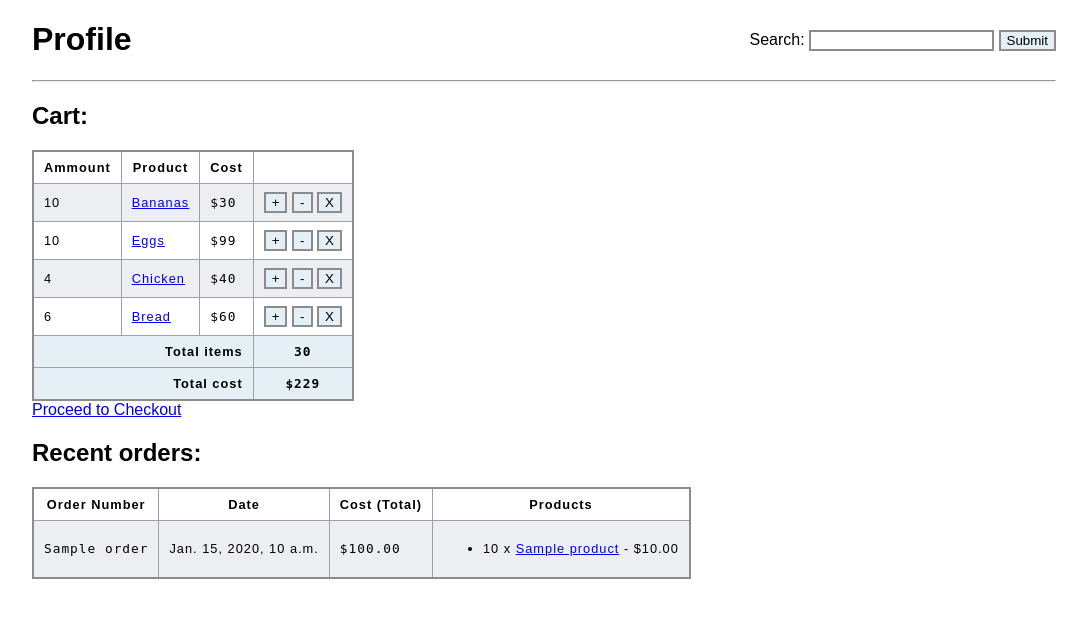
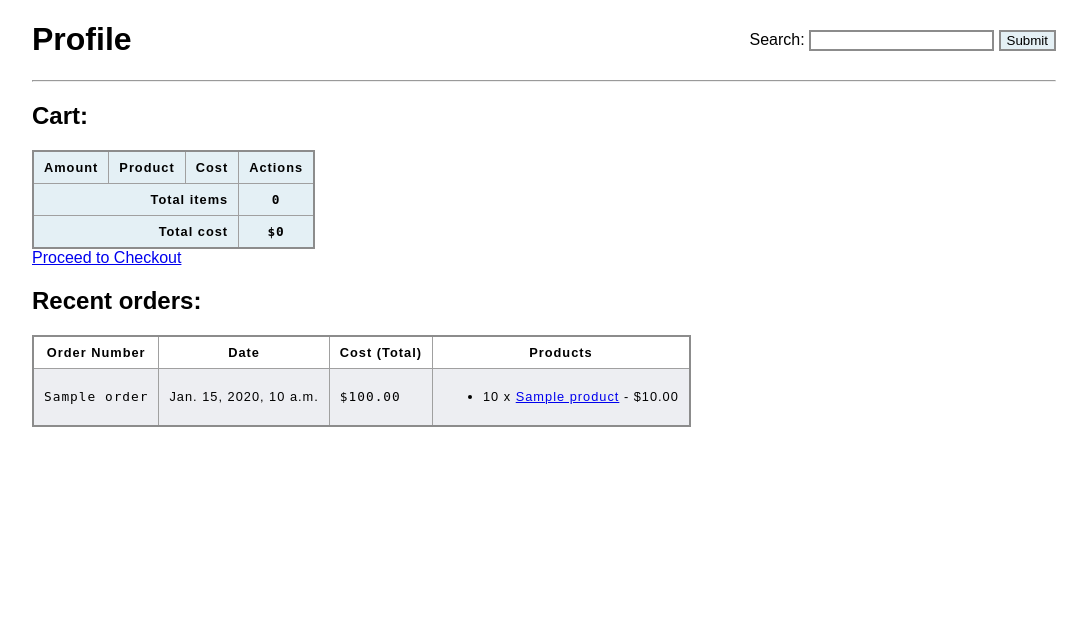
Before and after one commit to ajh123/ua92-get-it-co, a Django app: page /profile/ in a window 1280 px wide. Shown: the part 38-656 px from the top of the page, without its empty margins (96-1183 px from the left). Run offline with Django 5.2, Linux system fonts and the light colour scheme; a user stored in the database is signed in; tables that the repository leaves empty hold one stand-in row (values such as "Sample post").

Commit message:
feat: working cart

```diff
--- a/ecommerce-main/store/static/store/cart.js
+++ b/ecommerce-main/store/static/store/cart.js
@@ -45,9 +45,9 @@ function incItem(name) {
 function decItem(name) {
     let quantity = getItem(name);
     if (quantity == undefined) {
-        quantity = 0;
+        quantity = 1;
     }
-    quantity = Math.max(0, quantity - 1);
+    quantity = Math.max(1, quantity - 1);
     setItem(name, quantity);
 }
 
@@ -62,3 +62,76 @@ function getItems() {
     localStorage.setItem("cart", JSON.stringify(cart));
     return cart;
 }
+
+function renderCart() {
+    let cart = getItems();
+    let table = `
+        <table border='1'>
+            <thead>
+                <tr>
+                    <th>Amount</th>
+                    <th>Product</th>
+                    <th>Cost</th>
+                    <th>Actions</th>
+                </tr>
+            </thead>
+            <tbody>
+    `;
+
+    let totalItems = 0;
+    let totalCost = 0;
+
+    for (let item in cart) {
+        let quantity = cart[item];
+        let cost = getItemCost(item);
+        totalItems += quantity;
+        totalCost += cost * quantity;
+
+        table += `
+            <tr>
+                <td>${quantity}</td>
+                <td><a href="/products/${item}">${item}</a></td>
+                <td><code>$${cost * quantity}</code></td>
+                <td>
+                    <button onclick="incItem('${item}'); renderCart();">+</button>
+                    <button onclick="decItem('${item}'); renderCart();">-</button>
+                    <button onclick="removeItem('${item}'); renderCart();">X</button>
+                </td>
+            </tr>
+        `;
+    }
+
+    table += `
+            </tbody>
+            <tfoot>
+                <tr>
+                    <th scope="row" colspan="3">Total items</th>
+                    <td><code>${totalItems}</code></td>
+                </tr>
+                <tr>
+                    <th scope="row" colspan="3">Total cost</th>
+                    <td><code>$${totalCost}</code></td>
+                </tr>
+            </tfoot>
+        </table>
+    `;
+
+    document.getElementById("cart").innerHTML = table;
+}
+
+// Example function to get the cost of an item
+function getItemCost(item) {
+    return window.prices[item] || 0;
+}
+
+function subbmitItem(item) {
+    const quantity = Number(document.getElementById("quanity").value);
+
+    if (quantity < 1) {
+        alert("Item quanity must be less than 1!")
+    } else {
+        const currQuant = getItem(item) | 0;
+        setItem(item, currQuant + quantity);
+        alert(`${quantity} X ${item} added to cart.`)
+    }
+}
--- a/ecommerce-main/store/templates/store/index.html
+++ b/ecommerce-main/store/templates/store/index.html
@@ -16,7 +16,7 @@
             <nav aria-label="Main navigation">
                 <a href="/">Home</a>
                 <a href="/products">Products</a>
-                <!-- Check if the user is logged in, this condition will be parsed by the backend and the result will be given to the client. -->
+                <!-- Check if the user is logged in, this condition will be parsed by the backend (Django) and the result will be given to the client. -->
                 {% if user.is_authenticated %}
                 <div style="float: right;">
                     <!-- Check if the user has a first name -->
--- a/ecommerce-main/store/templates/store/product.html
+++ b/ecommerce-main/store/templates/store/product.html
@@ -16,7 +16,7 @@
             <nav aria-label="Main navigation">
                 <a href="/">Home</a>
                 <a href="/products">Products</a>
-                <!-- Check if the user is logged in, this condition will be parsed by the backend and the result will be given to the client. -->
+                <!-- Check if the user is logged in, this condition will be parsed by the backend (Django) and the result will be given to the client. -->
                 {% if user.is_authenticated %}
                 <div style="float: right;">
                     <!-- Check if the user has a first name -->
@@ -63,8 +63,8 @@
 
             <form>
                 <label for="quanity">Quanity</label>
-                <input id="quanity" type="number"/>
-                <button >Add to cart</button>
+                <input id="quanity" type="number" value="1" min="1"/>
+                <button onclick="subbmitItem('{{product.name}}')">Add to cart</button>
             </form>
             <hr/>
             <a href="/products/">All products</a>
--- a/ecommerce-main/store/templates/store/product_index.html
+++ b/ecommerce-main/store/templates/store/product_index.html
@@ -16,7 +16,7 @@
             <nav aria-label="Main navigation">
                 <a href="/">Home</a>
                 <a href="/products">Products</a>
-                <!-- Check if the user is logged in, this condition will be parsed by the backend and the result will be given to the client. -->
+                <!-- Check if the user is logged in, this condition will be parsed by the backend (Django) and the result will be given to the client. -->
                 {% if user.is_authenticated %}
                 <div style="float: right;">
                     <!-- Check if the user has a first name -->
--- a/ecommerce-main/store/templates/store/profile.html
+++ b/ecommerce-main/store/templates/store/profile.html
@@ -10,13 +10,20 @@
         <!-- Use the static tag to reference the store's style.css from the backend -->
         <link rel="stylesheet" href="{% static 'store/style.css' %}">
         <script type="application/javascript" src="{% static 'store/cart.js' %}"></script>
+        <script>
+            // Get Django to construct a list of prices.
+            window.prices = {};
+            {% for product in products %} // This syntax is intentional, the backend (Django) will parse this before returning this HTML to the client.
+            prices["{{ product.name }}"] = Number("{{ product.price }}");
+            {% endfor %}
+        </script>
     </head>
     <body>
         <header>
             <nav aria-label="Main navigation">
                 <a href="/">Home</a>
                 <a href="/products">Products</a>
-                <!-- Check if the user is logged in, this condition will be parsed by the backend and the result will be given to the client. -->
+                <!-- Check if the user is logged in, this condition will be parsed by the backend (Django) and the result will be given to the client. -->
                 {% if user.is_authenticated %}
                 <div style="float: right;">
                     <!-- Check if the user has a first name -->
@@ -50,61 +57,7 @@
             <hr/>
             <article>
                 <h2>Cart:</h2>
-                <table>
-                    <th>Ammount</th>
-                    <th>Product</th>
-                    <th>Cost</th>
-                    <tr>
-                        <td>10</td>
-                        <td><a href="/products/bananas.html">Bananas</a></td>
-                        <td><code>$30</code></td>
-                        <td>
-                            <button onclick="incItem('Bananas')">+</button>
-                            <button onclick="decItem('Bananas')">-</button>
-                            <button onclick="removeItem('Bananas')">X</button>
-                        </td>
-                    </tr>
-                    <tr>
-                        <td>10</td>
-                        <td><a href="/products/eggs.html">Eggs</a></td>
-                        <td><code>$99</code></td>
-                        <td>
-                            <button onclick="incItem('Eggs')">+</button>
-                            <button onclick="decItem('Eggs')">-</button>
-                            <button onclick="removeItem('Eggs')">X</button>
-                        </td>
-                    </tr>
-                    <tr>
-                        <td>4</td>
-                        <td><a href="/products/Chicken.html">Chicken</a></td>
-                        <td><code>$40</code></td>
-                        <td>
-                            <button onclick="incItem('Chicken')">+</button>
-                            <button onclick="decItem('Chicken')">-</button>
-                            <button onclick="removeItem('Chicken')">X</button>
-                        </td>
-                    </tr>
-                    <tr>
-                        <td>6</td>
-                        <td><a href="/products/bread.html">Bread</a></td>
-                        <td><code>$60</code></td>
-                        <td>
-                            <button onclick="incItem('Bread')">+</button>
-                            <button onclick="incItem('Bread')">-</button>
-                            <button onclick="removeItem('Bread')">X</button>
-                        </td>
-                    </tr>
-                    <tfoot>
-                        <tr>
-                            <th scope="row" colspan="3">Total items</th>
-                            <td><code>30</code></td>
-                        </tr>
-                        <tr>
-                            <th scope="row" colspan="3">Total cost</th>
-                            <td><code>$229</code></td>
-                        </tr>
-                    </tfoot>
-                </table>
+                <div id="cart"></div>
                 <a href="#">Proceed to Checkout</a>
             </article>
             <article>
@@ -137,5 +90,9 @@
                 </table>
             </article>
         </main>
+        <script>
+            // Call the renderCart function to display the cart
+            renderCart();
+        </script>
     </body>
 </html>
--- a/ecommerce-main/store/views.py
+++ b/ecommerce-main/store/views.py
@@ -33,8 +33,10 @@ def products_view(request, product_name):
 @login_required
 def profile(request):
     user: User = request.user
+    products = Product.objects.order_by("-name").filter()
     orders = Order.objects.order_by("-name").filter(user=user)
     context = {
+        "products": products,
         "orders": orders,
         "user": user
     }
```
